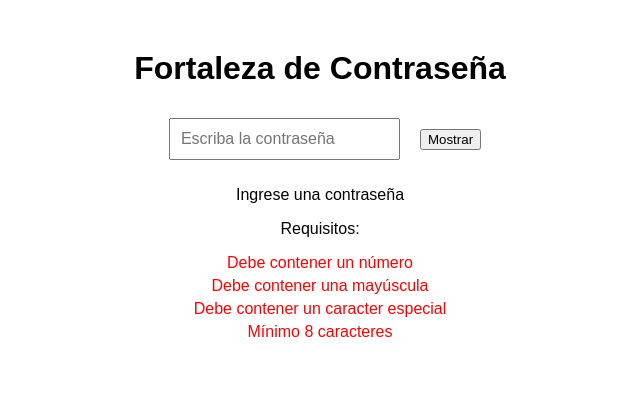
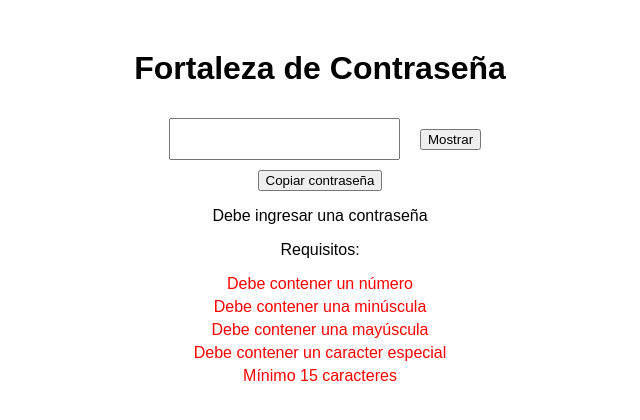
Before and after one commit to JuanDavidEggel/App-React, a React (Vite) app: page / in a window 1280 px wide. Shown: the top 420 px of the page, without its empty margins (320-960 px from the left). Built offline with nearby package versions, Linux system fonts and the light colour scheme.

Commit message:
Componente copiado

```diff
--- a/index.html
+++ b/index.html
@@ -4,7 +4,7 @@
     <meta charset="UTF-8" />
     <link rel="icon" type="image/svg+xml" href="/favicon.svg" />
     <meta name="viewport" content="width=device-width, initial-scale=1.0" />
-    <title>Gestor de contraseña</title>
+    <title>Fortaleza de contraseña</title>
   </head>
   <body>
     <div id="root"></div>
--- a/src/App.jsx
+++ b/src/App.jsx
@@ -1,19 +1,22 @@
-import './App.css'
-import { useState } from 'react';
-import { IngresarContrasena } from './Components/IngresarContrasena';
-import { EvaluarFortaleza} from './Components/EvaluarFortaleza';
-import { Checklist } from './Components/Checklist';
+import './App.css' //importa estilos CSS
+import { useState } from 'react'; //importa el hook useState de React
+import { IngresarContrasena } from './Components/IngresarContrasena'; //importa el componenete donde escribo la contraseña
+import { EvaluarFortaleza} from './Components/EvaluarFortaleza'; //importa el componenete que evalúa la fortaleza de la contraseña
+import { Checklist } from './Components/Checklist'; //importa el componente checklist que muestra los requisitos de la contraseña
+import { CopiarContrasena } from './Components/CopiarContrasena';
 
 function App() {
-  const [password, setPassword] = useState(''); //se crea el estado
+  const [password, setPassword] = useState(''); //se crea un estado que empieza vacío. En password se tiene un valor inicial y
+  // setPassword es una función para actualizar el estado
   return (
         <div className="App">
           <h1>Fortaleza de Contraseña</h1>
-          <IngresarContrasena password={password} setPassword={setPassword} /> {/*se pasa el estado y la función para actualizarlo como props*/}
-          <EvaluarFortaleza password={password} />
-          <Checklist password={password} />
+          <IngresarContrasena password={password} setPassword={setPassword} /> {/*se pasa password y la función setPassword como props*/}
+          <CopiarContrasena password={password} /> {/*se pasa password como prop para que el componente pueda copiar la contraseña al portapapeles*/}
+          <EvaluarFortaleza password={password} /> {/*se pasa password como prop para evaluar la contraseña*/}
+          <Checklist password={password} /> {/*se pasa password como prop para que el componente pueda mostrar qué requisitos se cumplen o no*/}
         </div>
   );
 }
 
-export default App;
+export default App; //se exporta por defecto la función App que creamos
--- a/src/Components/Checklist.jsx
+++ b/src/Components/Checklist.jsx
@@ -1,25 +1,32 @@
-export function Checklist({ password })  {
+export function Checklist({ password })  { //export permite que el componente puede usarse desde otros archivos
 
     const tieneNumero = /[0-9]/.test(password);
+    const tieneMinuscula = /[a-z]/.test(password);
     const tieneMayuscula = /[A-Z]/.test(password);
-    const tieneCaracterEspecial = /[!@#$%^&*(),.?":{}|<>]/.test(password);
-    const largo = password.length >= 8;
+    const tieneCaracterEspecial = /[!@#$%^&*()_\-+=?.,:;{}~`|<>/]/.test(password);
+    const largo = password.length >= 15;
 
     return (
         <div>
             <p>Requisitos:</p>
             <ul>
-                <li style={{ color: tieneNumero ? "green" : "red" }}>
+                <li style={{ color: tieneNumero ? "green" : "red" }}> {/*style es la propiedad JSX para aplicar CSS, las llaves externas indican que hay JavaScript
+                dentro de JSX, las llaves internas indican que voy a crear un objeto JavaScript, color es la propiedad CSS, : separa la propiedad del objeto (color) y el valor
+                del objeto (tieneNumero ? "green" : "red"), tieneNumero es la condición, ? opera si es verdadero o falso y según eso define si el color es verde o rojo*/}
                     Debe contener un número
-                </li>
+                </li> {/*color es la propiedad CSS, y tieneNumero ? "green" : "red" define el valor que tendrá esa propiedad*/}
+                <li style={{ color: tieneMinuscula ? "green" : "red" }}>
+                    Debe contener una minúscula
+                </li> {/*Las llaves externas indican que voy a escribir JavaScript y las internas indican que voy a crear un objeto*/}
                 <li style={{ color: tieneMayuscula ? "green" : "red" }}>
                     Debe contener una mayúscula
-                </li>
+                </li> {/*Si password tiene al menos una mayúscula, tieneMayuscula será true, y la propiedad CSS color será verde.
+                Si no tiene mayúsculas, tieneMayuscula será false y el color será rojo*/}
                 <li style={{ color: tieneCaracterEspecial ? "green" : "red" }}>
                     Debe contener un caracter especial
                 </li>
                 <li style={{ color: largo ? "green" : "red" }}>
-                    Mínimo 8 caracteres
+                    Mínimo 15 caracteres
                 </li>
             </ul>
         </div>
--- /dev/null
+++ b/src/Components/CopiarContrasena.jsx
@@ -0,0 +1,31 @@
+import { useState } from 'react'; //importa el hook useState de React para manejar estados locales en el componente
+
+export function CopiarContrasena({ password }) { //recibe la prop password desde App.jsx para poder copiarla al portapapeles
+    const [mensaje, setMensaje] = useState(false); //estado local para controlar si se muestra el mensaje de "Contraseña copiada", empieza en false (no se muestra). mensaje guarda dato,
+    //mientras que setMensaje no guarda dato, solo cambia el dato.
+
+    const copiarContrasena = () => { //función que se ejecuta al hacer click en el botón para copiar la contraseña
+        if (password.length === 0) {
+            return; //si no hay contraseña, no hace nada al hacer click en el botón
+        }
+
+        navigator.clipboard.writeText(password); //API de JavaScript para copiar texto al portapapeles. navigator es el navegador,
+        // clipboard significa portapapeles, writeText() significa escribir/copiar texto, password es lo que se quiere copiar. El navegador copia la contraseña al portapapeles.
+
+        setMensaje(true); //Cuando el estado cambia React vuelve a renderizar, es decir, vuelve al return
+
+        setTimeout(() => { //setTimeout es una función de JavaScript que ejecuta una función después de un cierto tiempo. En este caso, después de 3000 milisegundos (3 segundos),
+            setMensaje(false);  // se ejecuta la función que pone mensaje en false para ocultar el mensaje de "Contraseña copiada". setMensaje(false) para ocultar mensaje
+        }, 3000);
+    };
+
+    return (
+        <div>
+            <button onClick={copiarContrasena}> {/*cuando se hace click en el botón, se ejecuta la función copiarContrasena*/}
+                Copiar contraseña
+            </button>
+
+            {mensaje ? <p>Copiado con éxito</p> : null}
+        </div>
+    );
+}
--- a/src/Components/EvaluarFortaleza.jsx
+++ b/src/Components/EvaluarFortaleza.jsx
@@ -1,20 +1,33 @@
-export function EvaluarFortaleza({ password }) {
+export function EvaluarFortaleza({ password }) { //Recibo la prop password desde App.jsx para evaluar su fortaleza
 
-    if (!password) {
-        return <p>Ingrese una contraseña</p>;
+    if (password.length === 0){
+        return <p>Debe ingresar una contraseña</p>;
     }
 
-    const tieneNumero = /[0-9]/.test(password);
+    const tieneNumero = /[0-9]/.test(password); //.test para saber si existe dentro del texto al menos un número del 0 al 9
+    const tieneMinuscula = /[a-z]/.test(password);
     const tieneMayuscula = /[A-Z]/.test(password);
-    const tieneCaracterEspecial = /[!@#$%^&*(),.?":{}|<>]/.test(password);
-    const largo = password.length >= 8;
+    const tieneCaracterEspecial = /[!@#$%^&*()_\-+=?.,:;{}~`|<>/]/.test(password);
+    const largo = password.length >= 15;
 
-    let nivel = 'Poco segura';
+    let puntaje = 0;
 
-    if (tieneNumero && tieneMayuscula && tieneCaracterEspecial && largo) {
-        nivel = 'Muy segura';
-    } else if ((tieneNumero && tieneMayuscula) || (tieneNumero && tieneCaracterEspecial) || (tieneMayuscula && tieneCaracterEspecial)) {
-        nivel = 'Segura';
+    if (tieneNumero) puntaje++;
+    if (tieneMinuscula) puntaje++;
+    if (tieneMayuscula) puntaje++;
+    if (tieneCaracterEspecial) puntaje++;
+    if (largo) puntaje++;
+
+    let nivel = "Poco segura"; //declaro una variable nivel que empieza con el valor 'Poco segura'
+
+    if (password.length < 8) {
+        nivel = "Poco segura";
+    }
+    else if (puntaje === 5) {
+        nivel = "Muy segura";
+    }
+    else if (puntaje >= 3) {
+        nivel = "Segura";
     }
 
     let color = 'red';
--- a/src/Components/IngresarContrasena.jsx
+++ b/src/Components/IngresarContrasena.jsx
@@ -1,6 +1,6 @@
-import { useState } from 'react'; //buscar desde React la función useState para crear estados locales en el componente
+import { useState } from 'react'; /*buscar desde React la función useState para crear estados locales en el componente*/
 
-export function IngresarContrasena({ password, setPassword }) { //recibo esto desde App
+export function IngresarContrasena({ password, setPassword }) { //recibo props desde App.jsx
   const [mostrar, setMostrar] = useState(false); //estado local, controla si el texto del input se ve o no, y empieza en false (oculto)
 
   return (
@@ -8,11 +8,14 @@ export function IngresarContrasena({ password, setPassword }) { //recibo esto de
         <input
         type={mostrar ? "text" : "password"}
         value={password} //muestra lo que hay guardado en password
-        onChange={(e) => setPassword(e.target.value)} //cada vez que presiono una tecla (onChange), captura ese evento (e), toma el texto nuevo (e.target.value) y llama a la función setPassword para avisarela a App que la contraseña cambió
-        placeholder="Escriba la contraseña"
+        onChange={(e) => setPassword(e.target.value)} /*Cada vez que cambio el contenido del input, React ejecuta onChange, (e) representa el
+        evento ocurrido, e.target refiere al elemento HTML que disparó el evento (el input), e.target.value obtiene el texto actual que el usuario
+        acaba de escribir dentro del input y setPassword actualiza el estado password en App
+        placeholder="Escriba la contraseña"*/
         />
 
-        <button onClick={() => setMostrar(!mostrar)}> {/* cuando hago click, invierte mostrar */}
+        <button
+        onClick={() => setMostrar(!mostrar)}> {/* cuando hago click, invierte mostrar */}
             {mostrar ? "Ocultar" : "Mostrar"}
         </button>
     </div>
```
